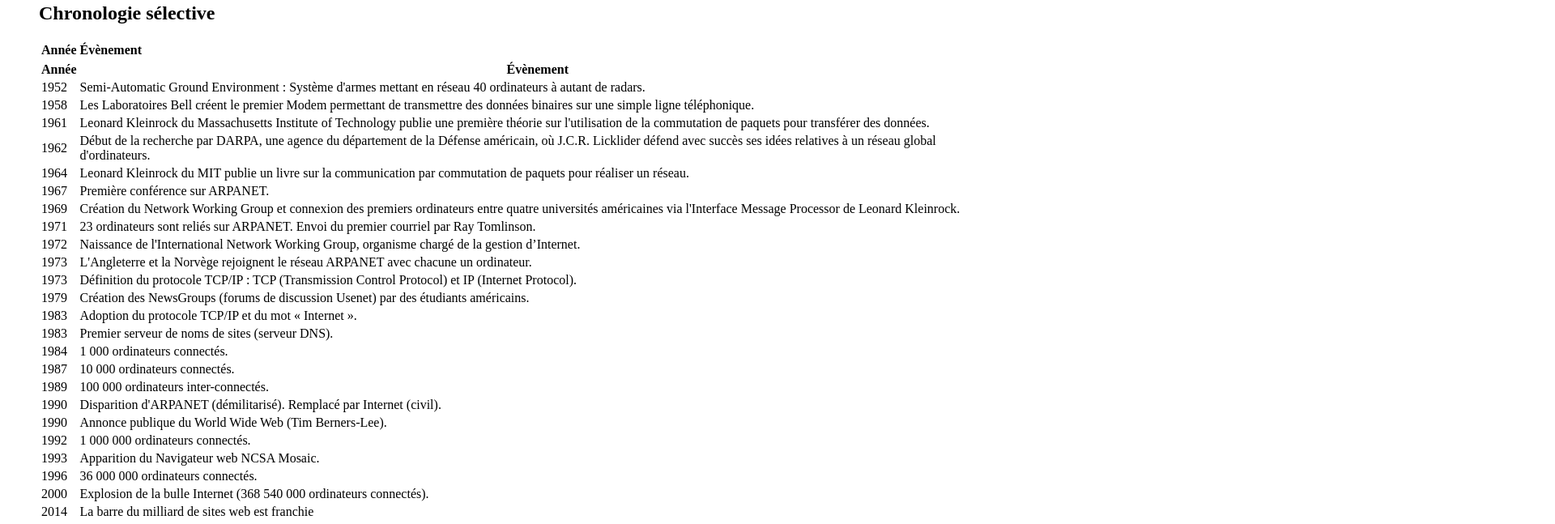
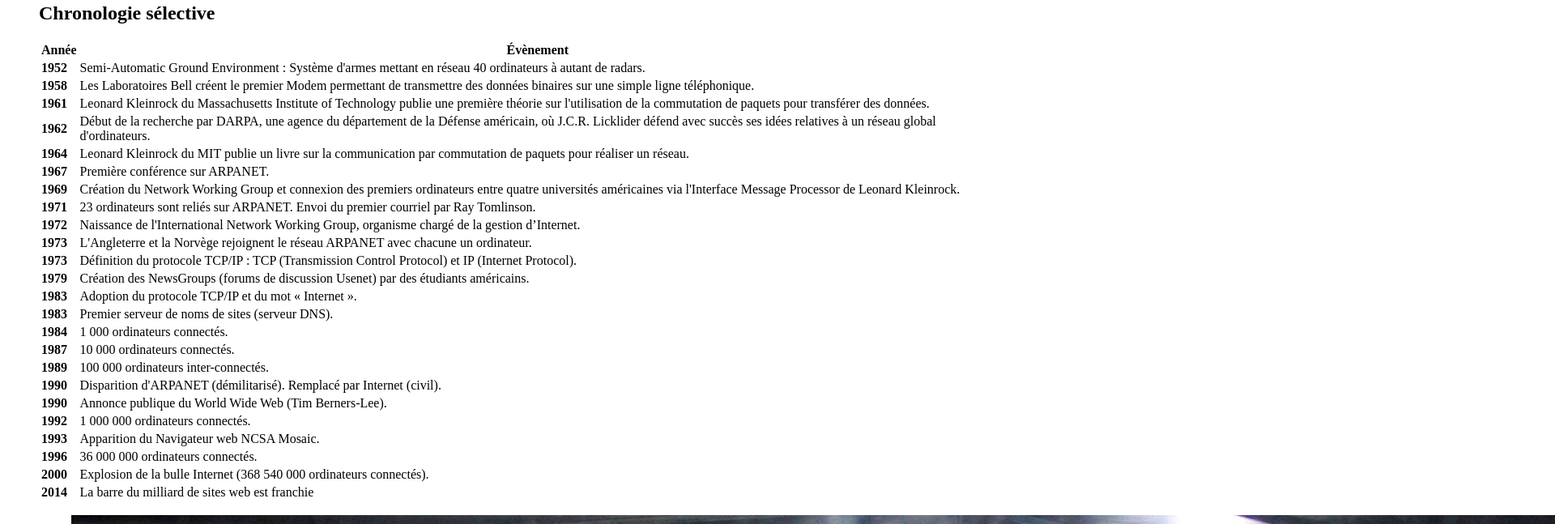
Before and after one commit to Bayekula-hb/KDA_StructureHtml, a plain HTML site: page Index.html in a window 1280 px wide. Shown: the part 291-938 px from the top of the page at 81% size, 1920 px wide, since content can reach past the window. Drawn offline with Linux system fonts and the light colour scheme.

Commit message:
Ajout de balise sémantique dans les deux pages

```diff
--- a/Index.html
+++ b/Index.html
@@ -33,128 +33,123 @@
                 <table>
                     <thead >
                         <tr>
-                            <th>Année</th>
-                            <th>Évènement</th>
-                <table>
-                    <thead >
-                        <tr>
                             <th scope="col">Année</th>
                             <th scope="col">Évènement</th>
                         </tr>
                     </thead>
                     <tbody>
                         <tr>
-                            <td>1952</td>
+                            <td><b>1952</b></td>
                             <td>Semi-Automatic Ground Environment : Système d'armes mettant en réseau 40 ordinateurs à autant de radars.</td>
                         </tr>
                         <tr>
-                            <td>1958</td>
+                            <td><b>1958</b></td>
                             <td> Les Laboratoires Bell créent le premier Modem permettant de transmettre des
                         données binaires sur une simple ligne téléphonique.</td>
                         </tr>
                         <tr>
-                            <td>1961</td>
+                            <td><b>1961</b></td>
                             <td>Leonard Kleinrock du Massachusetts Institute of Technology publie une première
                         théorie sur l'utilisation de la commutation de paquets pour transférer des données.</td>
                         </tr>
                         <tr>
-                            <td>1962 </td>
+                            <td><b>1962</b></td>
                             <td>Début de la recherche par DARPA, une agence du département de la Défense
                         américain, où J.C.R. Licklider défend avec succès ses idées relatives à un réseau
                         global d'ordinateurs.</td>
                         </tr>
                         <tr>
-                            <td>1964 </td>
+                            <td><b>1964</b></td>
                             <td>Leonard Kleinrock du MIT publie un livre sur la communication par commutation
                         de paquets pour réaliser un réseau.</td>
                         </tr>
                         <tr>
-                            <td> 1967 </td>
+                            <td><b> 1967</b></td>
                             <td>Première conférence sur ARPANET.</td>
                         </tr>
                         <tr>
-                            <td>1969 </td>
+                            <td><b>1969</b></td>
                             <td>Création du Network Working Group et connexion des premiers ordinateurs entre
                         quatre universités américaines via l'Interface Message Processor de Leonard
                         Kleinrock.</td>
                         </tr>
                         <tr>
-                            <td>1971 </td>
+                            <td><b>1971</b></td>
                             <td>23 ordinateurs sont reliés sur ARPANET. Envoi du premier courriel par Ray
                         Tomlinson.</td>
                         </tr>
                         <tr>
-                            <td>1972 </td>
+                            <td><b>1972</b></td>
                             <td>Naissance de l'International Network Working Group, organisme chargé de la
                         gestion d’Internet.</td>
                         </tr>
                         <tr>
-                            <td>1973 </td>
+                            <td><b>1973</b></td>
                             <td>L'Angleterre et la Norvège rejoignent le réseau ARPANET avec chacune un
                         ordinateur.</td>
                         </tr>
                         <tr>
-                            <td>1973</td>
+                            <td><b>1973</b></td>
                             <td>Définition du protocole TCP/IP : TCP (Transmission Control Protocol) et IP
                         (Internet Protocol).</td>
                         </tr>
                         <tr>
-                            <td>1979 </td>
+                            <td><b>1979</b></td>
                             <td>Création des NewsGroups (forums de discussion Usenet) par des étudiants
                         américains.</td>
                         </tr>
                         <tr>
-                            <td>1983 </td>
+                            <td><b>1983</b></td>
                             <td>Adoption du protocole TCP/IP et du mot « Internet ».</td>
                         </tr>
                         <tr>
-                            <td>1983</td>
+                            <td><b>1983</b></td>
                             <td>Premier serveur de noms de sites (serveur DNS).</td>
                         </tr>
                         <tr>
-                            <td>1984 </td>
+                            <td><b>1984</b></td>
                             <td>1 000 ordinateurs connectés.</td>
                         </tr>
                         <tr>
-                            <td>1987 </td>
+                            <td><b>1987</b></td>
                             <td>10 000 ordinateurs connectés.</td>
                         </tr>
                         <tr>
-                            <td>1989</td>
+                            <td><b>1989</b></td>
                             <td>100 000 ordinateurs inter-connectés.</td>
                         </tr>
                         <tr>
-                            <td>1990 </td>
+                            <td><b>1990</b></td>
                             <td>Disparition d'ARPANET (démilitarisé). Remplacé par Internet (civil).</td>
                         </tr>
                         <tr>
-                            <td>1990</td>
+                            <td><b>1990</b></td>
                             <td>Annonce publique du World Wide Web (Tim Berners-Lee).</td>
                         </tr>
                         <tr>
-                            <td>1992</td>
+                            <td><b>1992</b></td>
                             <td> 1 000 000 ordinateurs connectés.</td>
                         </tr>
                         <tr>
-                            <td>1993</td>
+                            <td><b>1993</b></td>
                             <td>Apparition du Navigateur web NCSA Mosaic.</td>
                         </tr>
                         <tr>
-                            <td>1996</td>
+                            <td><b>1996</b></td>
                             <td> 36 000 000 ordinateurs connectés.</td>
                         </tr>
                         <tr>
-                            <td>2000</td>
+                            <td><b>2000</b></td>
                             <td>Explosion de la bulle Internet (368 540 000 ordinateurs connectés).</td>
                         </tr>
                         <tr>
-                            <td>2014 </td>
+                            <td><b>2014</b></td>
                             <td>La barre du milliard de sites web est franchie</td>
                         </tr>
                     </tbody>
                 </table>
                 <figure>
-                    <img src="Image/first.jpg" alt="Le premier serveur web" width="97%" height="15%"><br><br>
+                    <img src="Image/first.jpg" alt="Le premier serveur web"><br><br>
                     <figcaption> Fig.1 - Le premier serveur web, actuellement au musée du CERN, étiqueté « This machine is a server. DO NOT POWER IT DOWN!! » </figcaption>
                 </figure><br><br>
             </section>
@@ -169,10 +164,9 @@
     Avec le rôle du réseau physique réduit à son strict minimum, il devint alors possible de fusionner à peu près tout type de réseau sans tenir compte de leurs caractéristiques et ainsi
     résoudre le problème que s'était posé Robert E. Kahn à ses débuts. La DARPA accepta de financer le développement du logiciel prototype, et après plusieurs années de travail, la
     première démonstration quelque peu rustique de ce qu'était alors devenu le TCP/IP eut lieu en juillet 1977.
-    Cette nouvelle méthode se répandit au travers des réseaux, et le 1er janvier 1983 les protocoles TCP/IP devenaient officiellement le seul protocole sur l'ARPANET, remplaçant le
+    Cette nouvelle méthode se répandit au travers des réseaux, et le 1<sup>er</sup> janvier 1983 les protocoles TCP/IP devenaient officiellement le seul protocole sur l'ARPANET, remplaçant le
     précédent protocole NCP2
                 </p>
             </section>
-        </blockquote>
     </body>
 </html>
```
